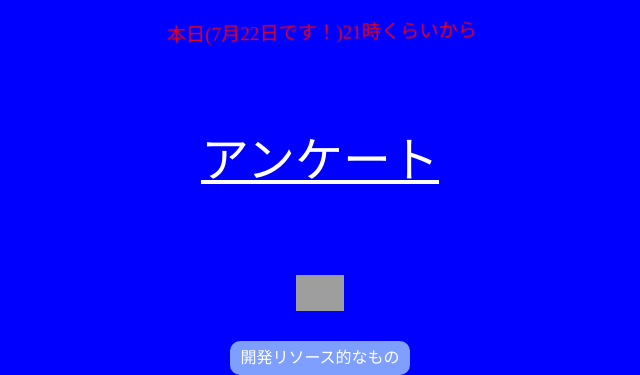
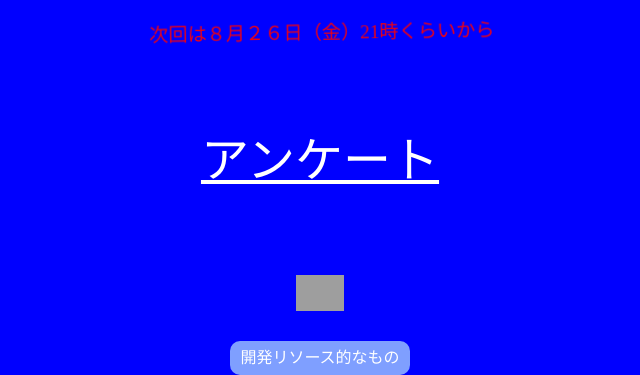
Before and after one commit to chan9hwi/karaoke_net, a PHP site: page / in a window 1280 px wide. Shown: the part 1042-1417 px from the top of the page, without its empty margins (320-960 px from the left). Run offline with PHP 8.4, Linux system fonts and the light colour scheme; grey boxes are pictures that could not be loaded.

Commit message:
第一回用更新

```diff
--- a/public/index.php
+++ b/public/index.php
@@ -57,12 +57,12 @@
     </div>
     <div id="message">
       <a href="./video.php?url=talk" class="banners">
-        <img src="./images/banner00.svg" alt="第０回ライトニングトーク" srcset="">
+        <img src="./images/banner00.svg" alt="第１回ライトニングトーク" srcset="">
       </a>
-      <div class="time"><p>本日(7月22日です！)21時くらいから</p></div>
+      <div class="time"><p>次回は８月２６日（金）21時くらいから</p></div>
       <!-- <iframe src="https://xn--u9jj8904a.xn--kckbt6t.net/" frameborder="0"></iframe> -->
     </div>
-    <a href="https://forms.gle/wEkehkHujGKNgkrZ7">
+    <a href="https://forms.gle/bCbfEsYWmqJxrb8b9">
         <blink><p style="color:#fff;font-waight:bold;font-size:3em;">アンケート</p></blink>
       </a>
   </div>
```
Also changed, not shown: 1 other file.
